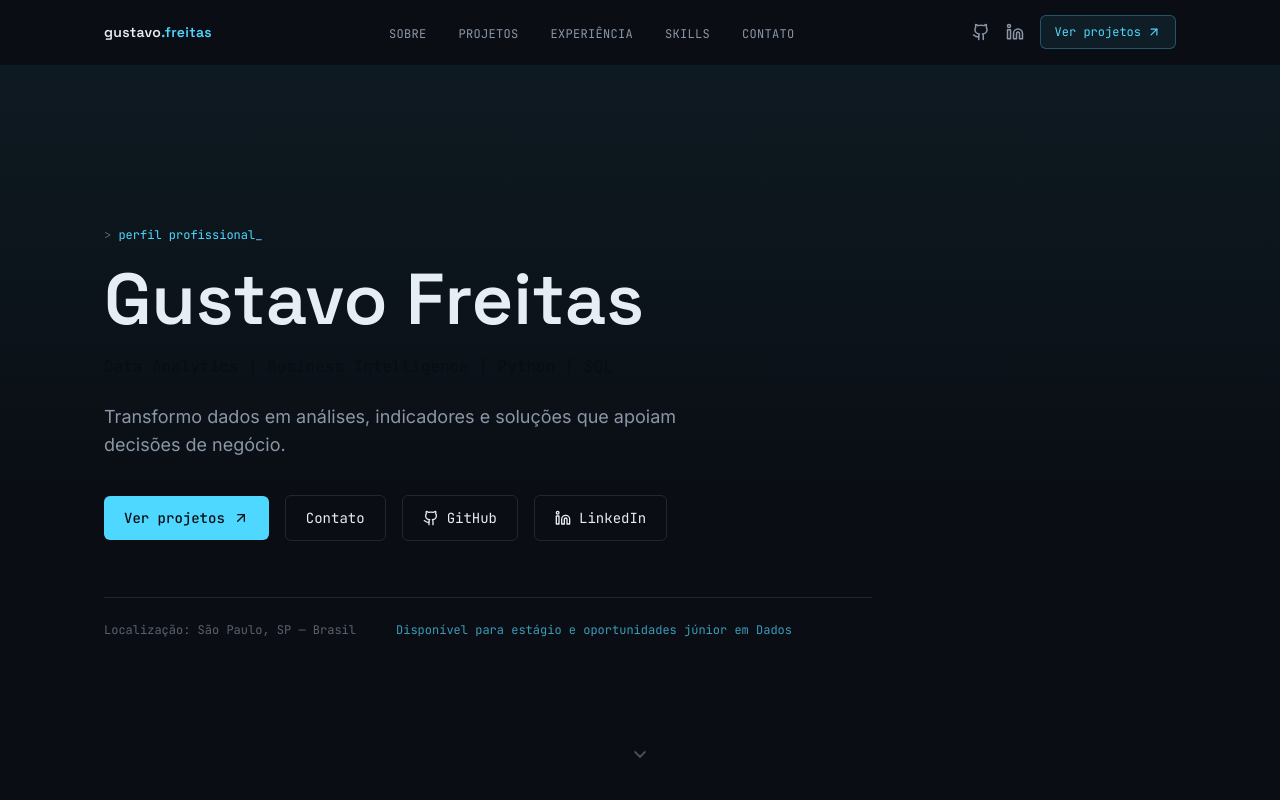
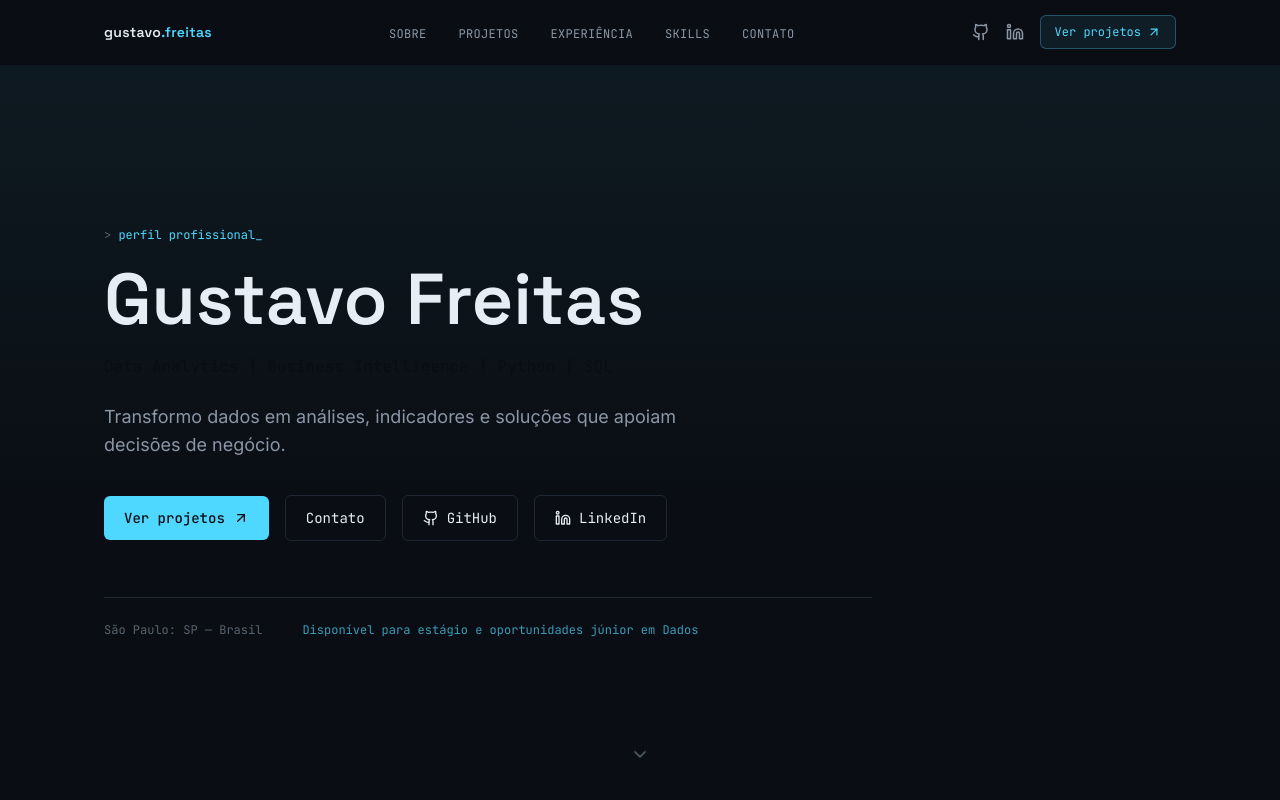
Before and after one commit to gustavfreitas/portfolio, a Next.js app: page / in a window 1280 px wide. Shown: the top 800 px of the page. Built offline with nearby package versions, Linux system fonts and the light colour scheme.

Commit message:
Update location format in site.ts

```diff
--- a/src/data/site.ts
+++ b/src/data/site.ts
@@ -7,7 +7,7 @@ export const site = {
   role: "Data Analytics | Business Intelligence | Python | SQL",
   tagline:
     "Transformo dados em análises, indicadores e soluções que apoiam decisões de negócio.",
-  location: "Localização: São Paulo, SP — Brasil",
+  location: "São Paulo: SP — Brasil",
   availability: "Disponível para estágio e oportunidades júnior em Dados",
   email: "gu.gusta.freitas@hotmail.com",
   links: {
```
